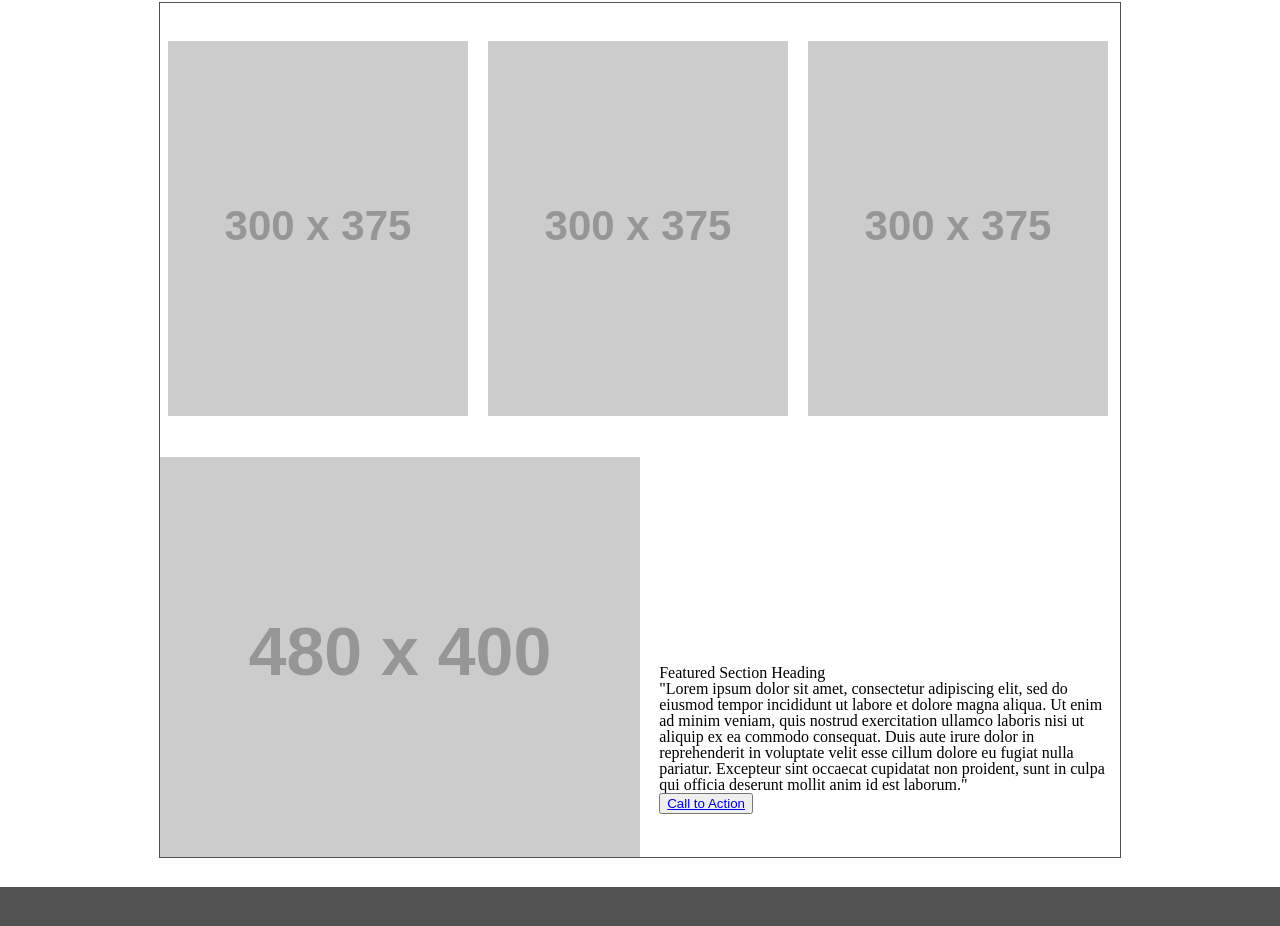
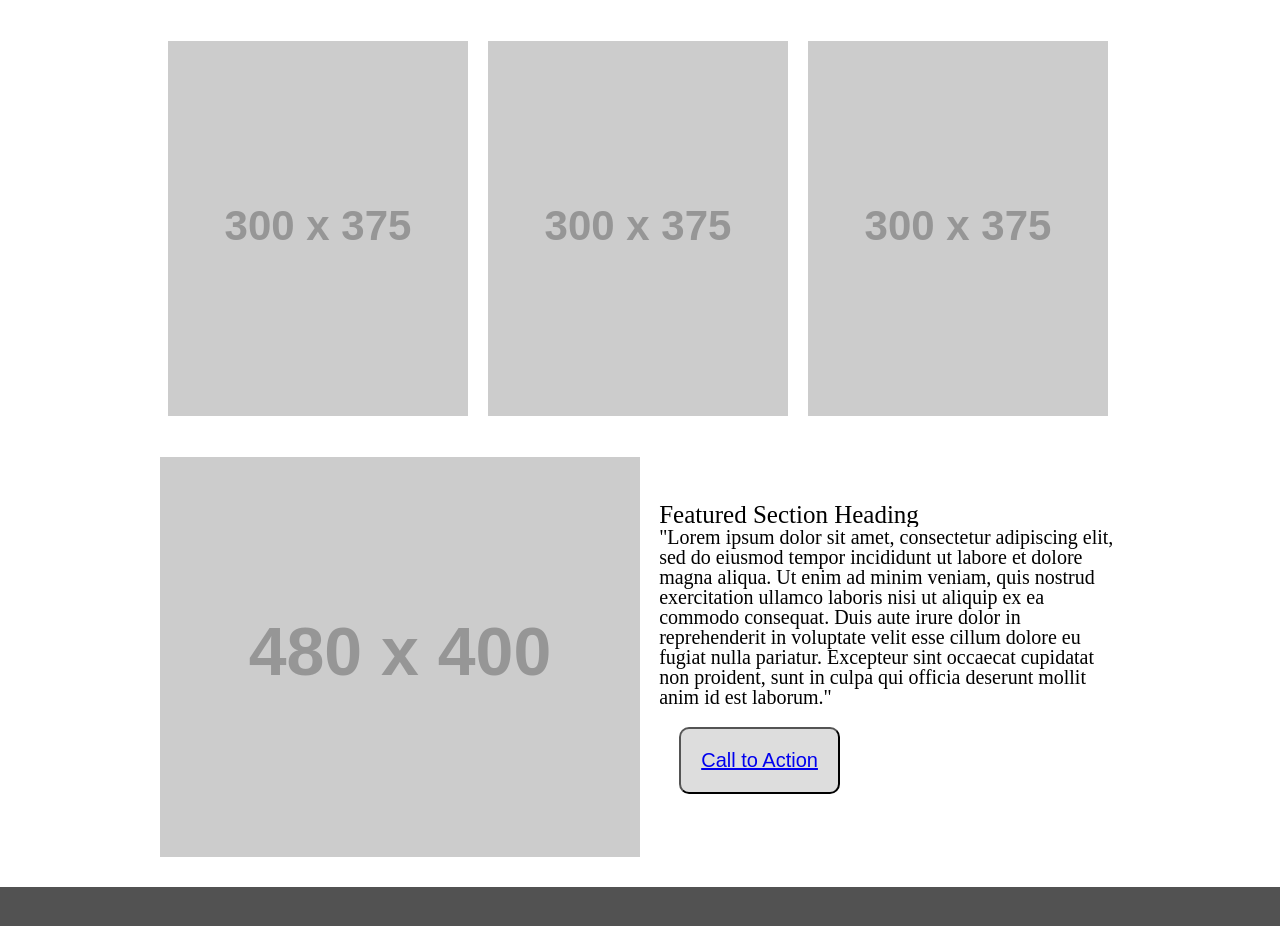
Before and after one commit to IndigoShock/wirefame-exercise, a plain HTML site: page index.html in a window 1280 px wide. Shown: the part 610-1536 px from the top of the page. Drawn offline with Linux system fonts and the light colour scheme; placeholder pictures from the web are drawn by us.

Commit message:
added in scroll feature for lorem ipsum

```diff
--- a/css/style.css
+++ b/css/style.css
@@ -15,10 +15,10 @@ header, footer {
 }
 
 nav ul {
+  float: left;
   list-style-type: none;
   margin:0;
   padding:0;
-  float: left;
 }
 
 nav ul li {
@@ -72,8 +72,8 @@ main ul li .card {
 }
 
 .card img {
+  display: block;
   margin: 30px auto;
-  display: block;
 }
 
 .card button:hover {
@@ -83,7 +83,6 @@ main ul li .card {
   display: block;
 }
 .text {
-  outline: 1px solid #525252;
   position: relative;
 }
 
@@ -92,3 +91,24 @@ main ul li .card {
   left: 52%;
   position: absolute;
 }
+
+#bigtitle {
+  font-size: 25px;
+}
+
+.button {
+  background-color: #ddd;
+  border-radius: 10px;
+  color: #ddd;
+  padding: 20px;
+  margin: 20px;
+}
+
+a {
+  font-size: 20px;
+}
+
+.inside-text p {
+  font-size: 20px;
+  overflow: scroll;
+}
--- a/index.html
+++ b/index.html
@@ -25,7 +25,7 @@
     <main>
       <img src="https://placehold.it/960x450/ddd"/>
       <!-- 3 Subbanners -->
-      <div id="3sub">
+      <div>
       <ul>
           <li>
             <div class="card">
@@ -43,16 +43,16 @@
             </div>
           </li>
       </ul>
-    </div>
+      </div>
         <!-- Featured Section Banner and Heading -->
           <div class="text">
             <img src="https://placehold.it/480x400/ddd"/>
               <div class="inside-text">
-              <h5>Featured Section Heading</h5>
+              <p id="bigtitle">Featured Section Heading</p>
               <p>
                 "Lorem ipsum dolor sit amet, consectetur adipiscing elit, sed do eiusmod tempor incididunt ut labore et dolore magna aliqua. Ut enim ad minim veniam, quis nostrud exercitation ullamco laboris nisi ut aliquip ex ea commodo consequat. Duis aute irure dolor in reprehenderit in voluptate velit esse cillum dolore eu fugiat nulla pariatur. Excepteur sint occaecat cupidatat non proident, sunt in culpa qui officia deserunt mollit anim id est laborum."
               </p>
-              <button>
+              <button class="button">
                 <a href="#">Call to Action</a>
               </button>
             </div>
```
